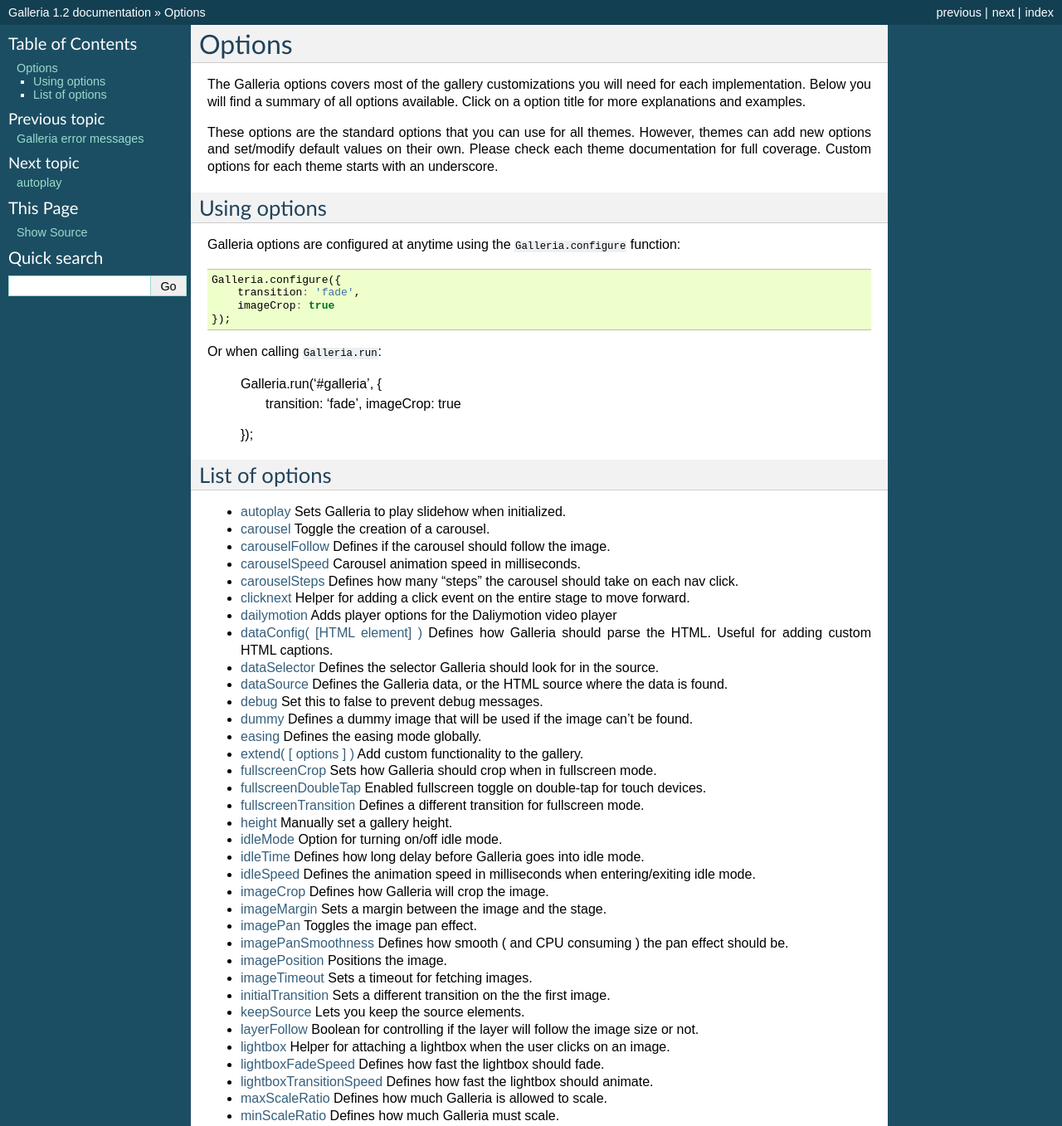
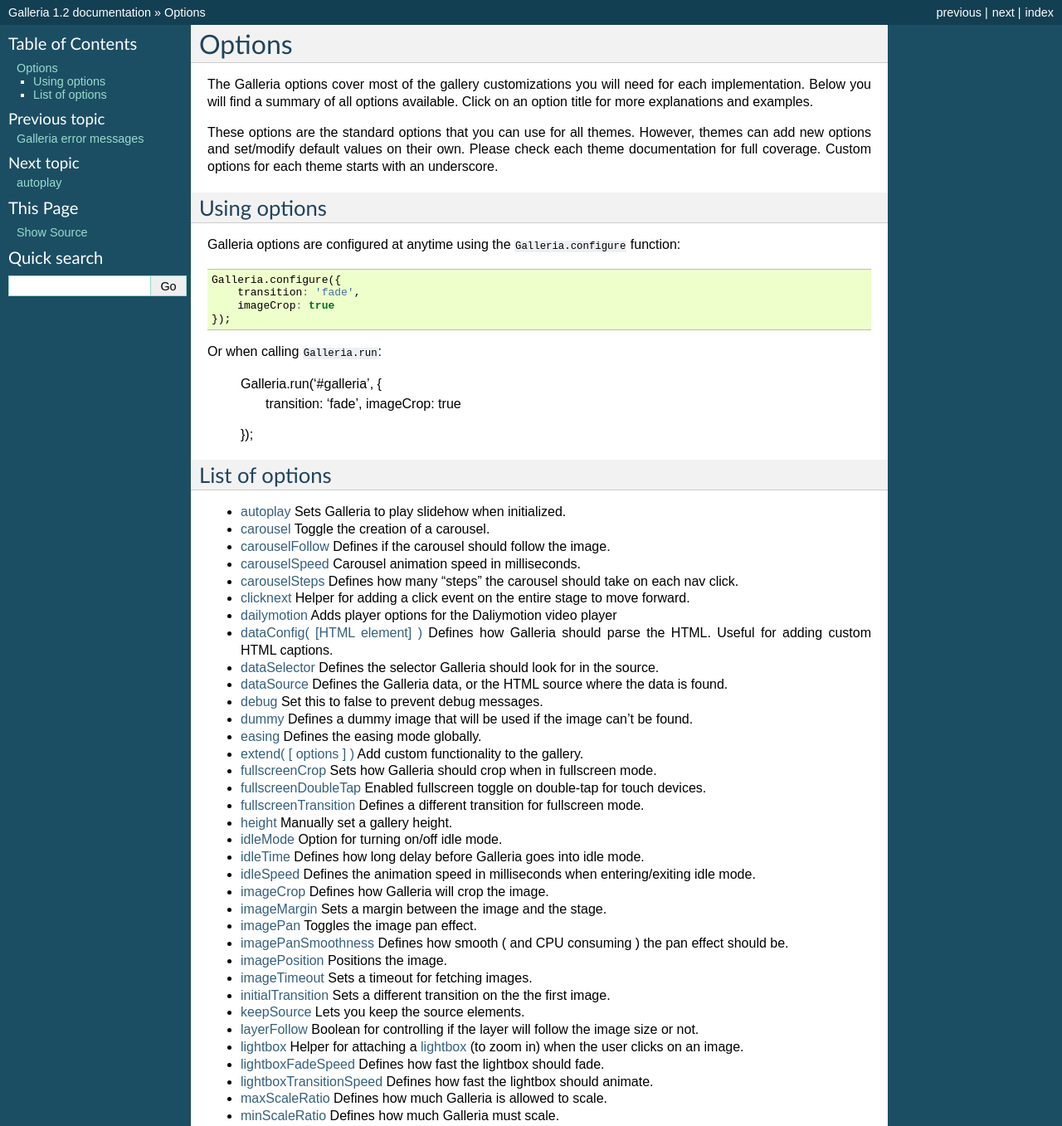
Before and after one commit to GalleriaJS/galleria, a Sphinx documentation site: the page built from docs/options/index.rst, in a window 1280 px wide. Shown: the top 1357 px of the page at 83% size. Built offline with Sphinx 7.4.7, drawn with Linux system fonts in a browser that asks for light colours; pages that are not in the unit, such as notebooks, are missing from menus.

Commit message:
Fix two minor typos and add link to Lightbox for those who might not have heard of it.

```diff
--- a/docs/options/index.rst
+++ b/docs/options/index.rst
@@ -11,8 +11,8 @@
 
 .. highlight:: javascript
 
-The Galleria options covers most of the gallery customizations you will need for each implementation.
-Below you will find a summary of all options available. Click on a option title for more explanations and examples.
+The Galleria options cover most of the gallery customizations you will need for each implementation.
+Below you will find a summary of all options available. Click on an option title for more explanations and examples.
 
 These options are the standard options that you can use for all themes. However, themes can add new options and set/modify default values on their own. Please check each theme documentation for full coverage. Custom options for each theme starts with an underscore.
 
@@ -103,7 +103,7 @@
 
 - :doc:`layerFollow` Boolean for controlling if the layer will follow the image size or not.
 
-- :doc:`lightbox` Helper for attaching a lightbox when the user clicks on an image.
+- :doc:`lightbox` Helper for attaching a `lightbox <http://en.wikipedia.org/wiki/Lightbox_(JavaScript)>`_ (to zoom in) when the user clicks on an image.
 
 - :doc:`lightboxFadeSpeed` Defines how fast the lightbox should fade.
 
```
